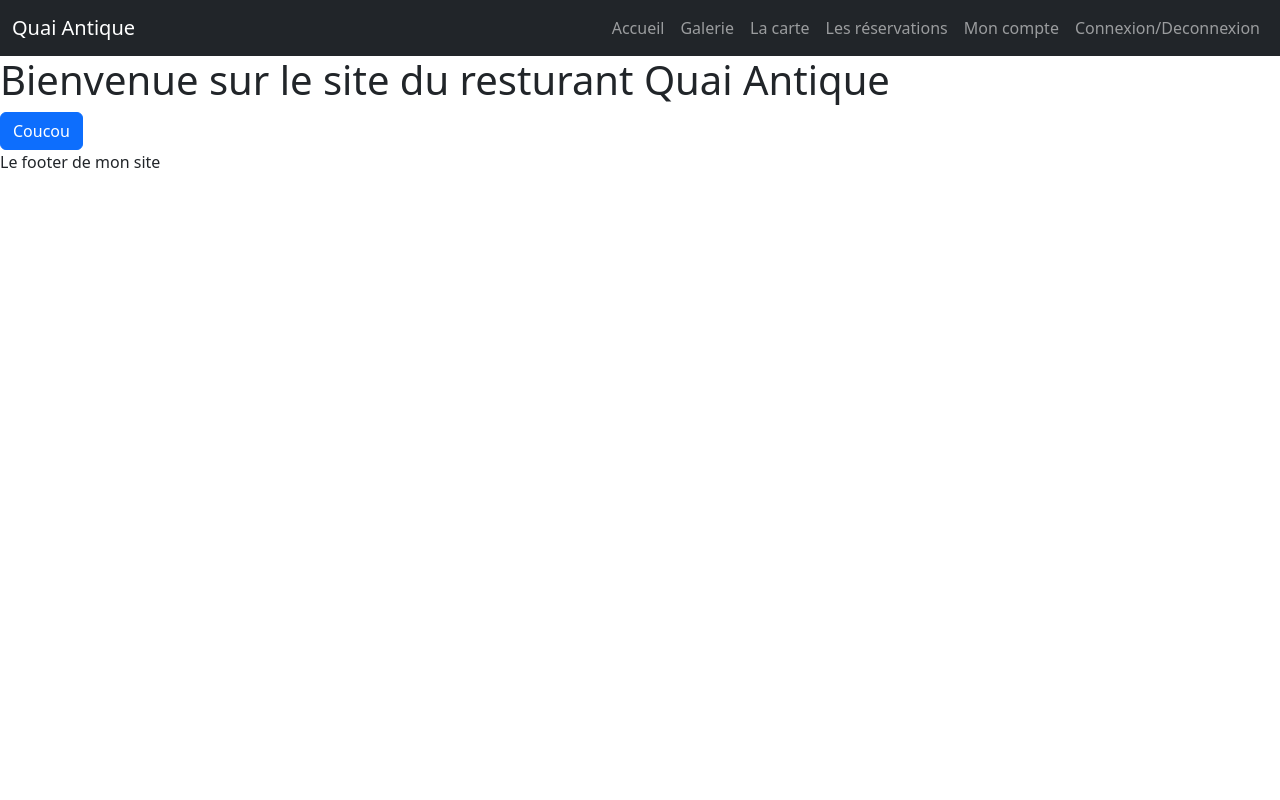
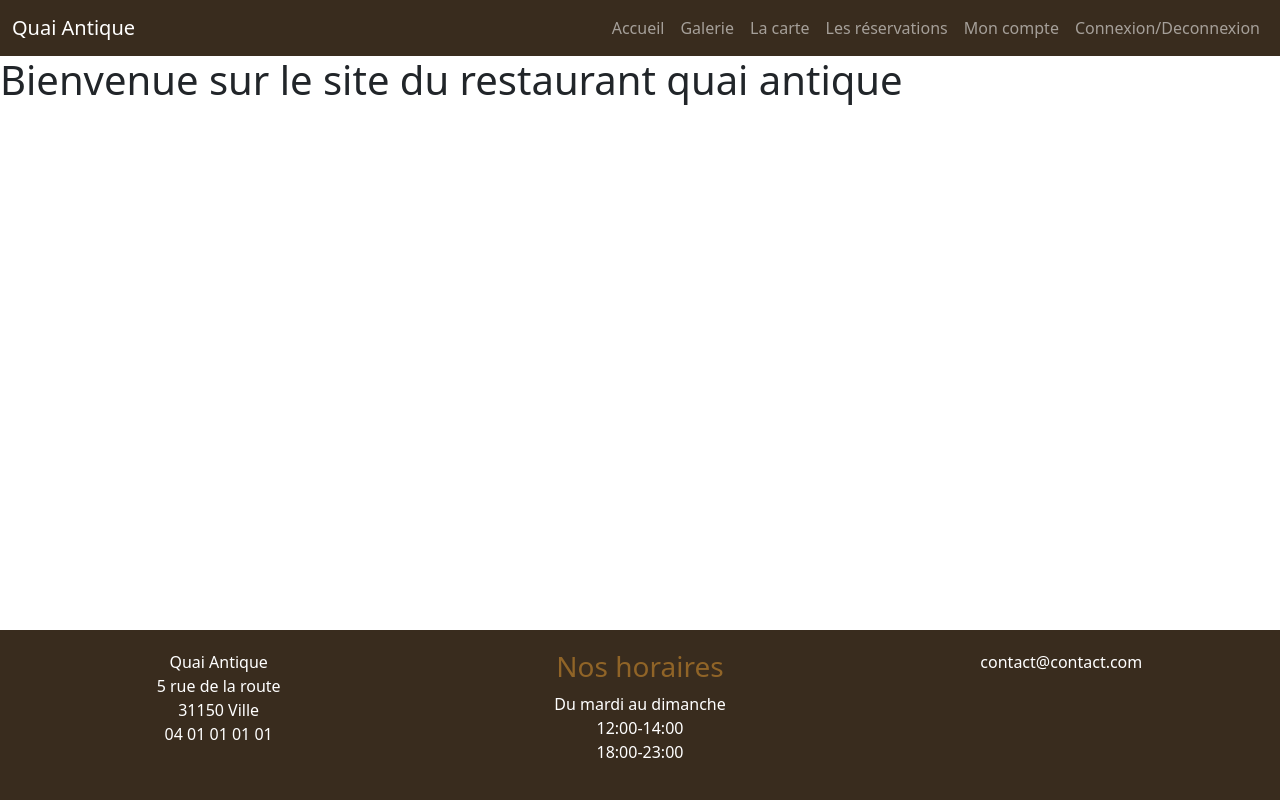
Before and after one commit to BenjaminPCT/QuaiAntiqueRestaurantFront, a website with bundled scripts: page index.html in a window 1280 px wide. Built offline with nearby package versions, Linux system fonts and the light colour scheme; files whose address does not match are found by name; a web font is replaced by a local one.

Commit message:
ajout footer

```diff
--- a/index.html
+++ b/index.html
@@ -3,6 +3,9 @@
 <head>
     <meta charset="UTF-8">
     <meta name="viewport" content="width=device-width, initial-scale=1.0">
+    <link rel="preconnect" href="https://fonts.googleapis.com">
+<link rel="preconnect" href="https://fonts.gstatic.com" crossorigin>
+<link href="https://fonts.googleapis.com/css2?family=Montserrat:ital,wght@0,100..900;1,100..900&display=swap" rel="stylesheet">
     <link rel="preconnect" href="https://fonts.googleapis.com">
     <link rel="preconnect" href="https://fonts.gstatic.com" crossorigin>
     <link href="https://fonts.googleapis.com/css2?family=Hind+Madurai:wght@300;400&display=swap" rel="stylesheet">
@@ -52,7 +55,28 @@
     <!-- le contenu de ma page injéctée ici -->
 </main>
 
-<footer> Le footer de mon site </footer>
+<footer class="bg-dark text-white text-center footer">
+  <div class="row justify-content-center">
+      <div class="col-12 col-md-4 text-md-left">
+          <!-- Adresse -->
+          <p>Quai Antique <br/>
+              5 rue de la route <br/>
+              31150 Ville <br/>
+              04 01 01 01 01
+          </p>
+      </div>
+      <div class="col-12 col-md-4">
+          <!-- Horaires -->
+          <h3 class="text-primary">Nos horaires</h3>
+          <p>Du mardi au dimanche<br/>12:00-14:00<br/>18:00-23:00</p>
+      </div>
+      <div class="col-12 col-md-4 text-md-right">
+          <!-- Email -->
+          <p>contact@contact.com</p>
+      </div>
+  </div>
+</footer>
+
 
 <script type="module" src="Router/router.js"></script>
 <script src="node_modules/bootstrap/dist/js/bootstrap.bundle.min.js"></script>
--- a/pages/home.html
+++ b/pages/home.html
@@ -1,3 +1 @@
-<h1>Bienvenue sur le site du resturant Quai Antique</h1>
-
-<button class="btn btn-primary">Coucou</button>
+<h1>Bienvenue sur le site du restaurant quai antique</h1>
--- a/scss/_custom.scss
+++ b/scss/_custom.scss
@@ -8,8 +8,8 @@ $secondary:#B6AC97;
 $dark:#392C1E;
 $black:#292222;
 
-$font-Family:"Montserrat", sans-serif !default;
-$font-Family:"Hind Maduraî", serif !default;
+$font-family:"Montserrat", sans-serif !default;
+$font-family:"Hind Maduraî", serif !default;
 
 
 
--- a/scss/main.scss
+++ b/scss/main.scss
@@ -1,2 +1,18 @@
 @import url(/node_modules/bootstrap-icons/font/bootstrap-icons.css);
 @import 'custom';
+
+html{
+    position: relative;
+    min-height: 100%;
+}
+
+main{
+    margin-bottom: 250px;
+}
+
+.footer.footer{
+    padding: 20px;
+    position: absolute;
+    bottom: 0;
+    width: 100%;
+}
```
Also changed, not shown: scss/main.css, 1 other file.
